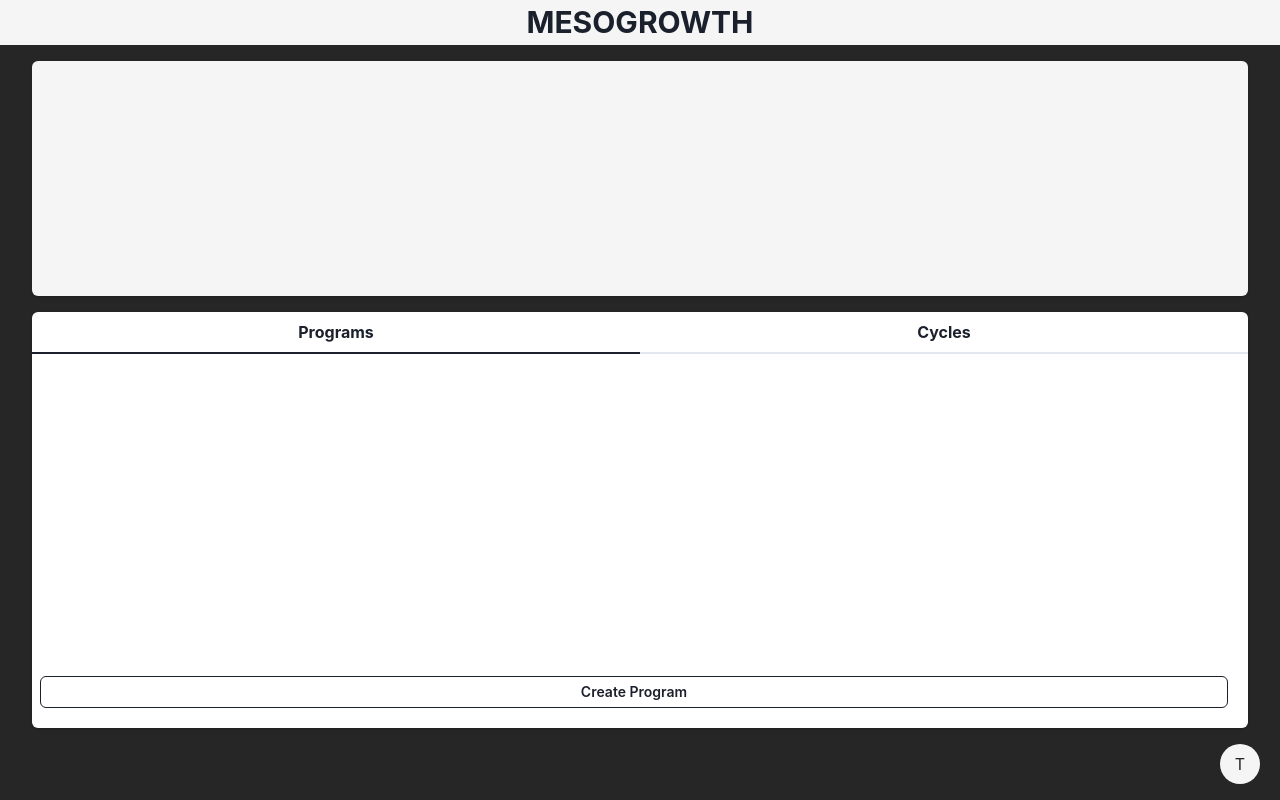
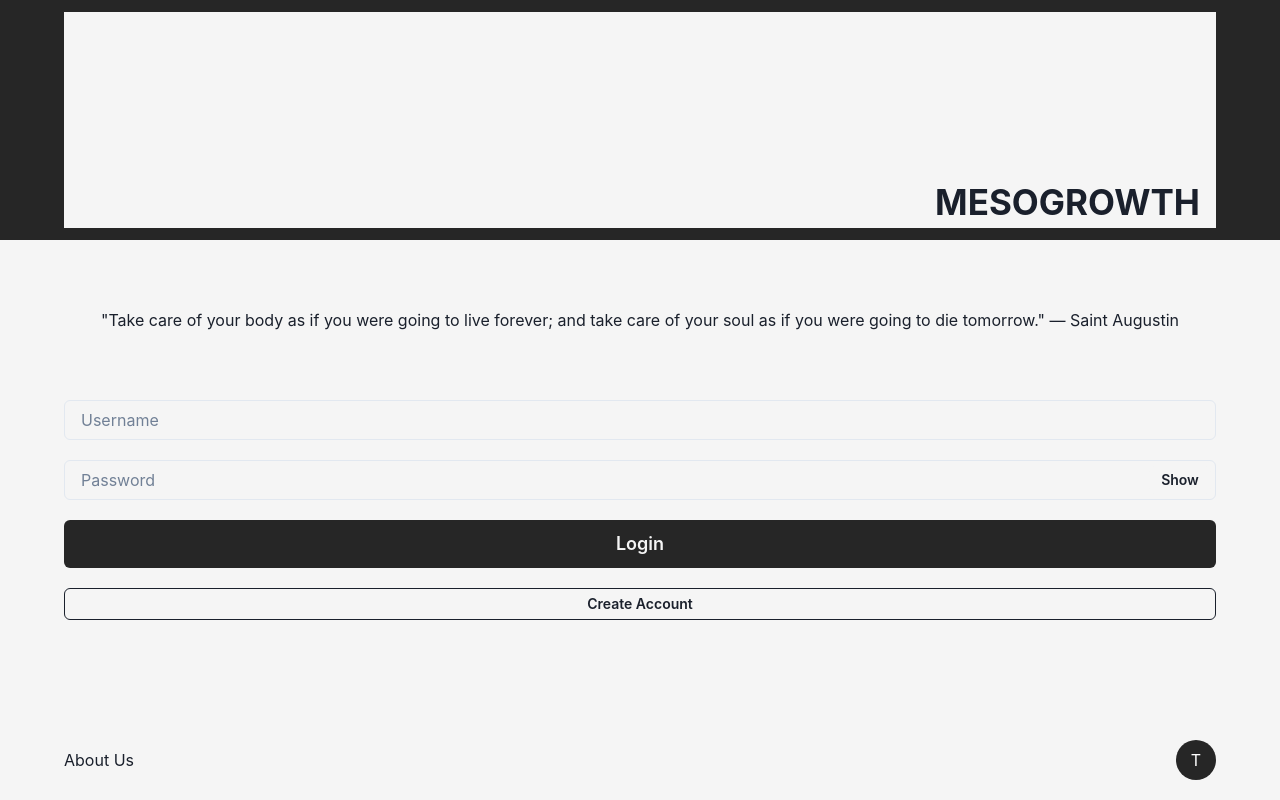
Before and after one commit to poorly-taught/meso-ui, a React (Vite) app: page / in a window 1280 px wide. Built offline with nearby package versions, Linux system fonts and the light colour scheme.

Commit message:
views rendered conditionally to prevent context sync race

```diff
--- a/src/App.jsx
+++ b/src/App.jsx
@@ -10,8 +10,8 @@ function App() {
   return (
     <ChakraProvider resetCSS={true} theme={theme}>
       <AuthContext.Provider value={authContext}>
-        {authContext.isAuthed && <Access />}
-        {!authContext.isAuthed && <Home />}
+        {!authContext.isAuthed && <Access />}
+        {authContext.isAuthed && <Home />}
       </AuthContext.Provider>
     </ChakraProvider>
   );
```
